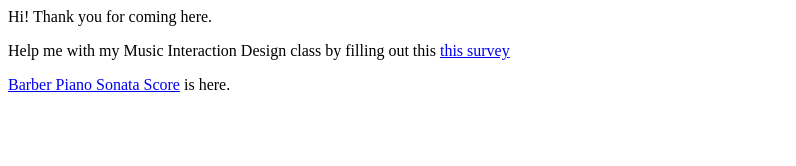
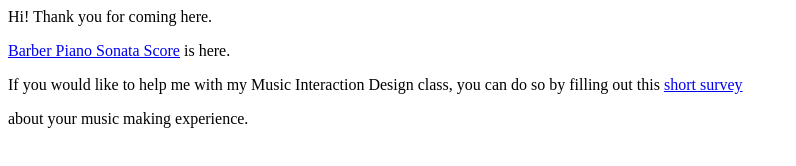
Before and after one commit to tomxi/tomxi.github.io, a plain HTML site: page musicmakingUX/index.html in a window 1280 px wide. Shown: the whole page, without its empty margins (0-796 px from the left). Drawn offline with Linux system fonts and the light colour scheme.

Commit message:
Update index.html

```diff
--- a/musicmakingUX/index.html
+++ b/musicmakingUX/index.html
@@ -3,9 +3,9 @@ Hi! Thank you for coming here.
 </p>
 
 <p>
-Help me with my Music Interaction Design class by filling out this <a href="https://forms.gle/rDWP5GEQoSftUW6i9">this survey</a>
+  <a href="Barber-op26PnoSonata.pdf">Barber Piano Sonata Score</a> is here.
 </p>
 
 <p>
-  <a href="Barber-op26PnoSonata.pdf">Barber Piano Sonata Score</a> is here.
-</p>
+  If you would like to help me with my Music Interaction Design class, you can do so by filling out this <a href="https://forms.gle/rDWP5GEQoSftUW6i9">short survey</a>
+</p> about your music making experience.
```
